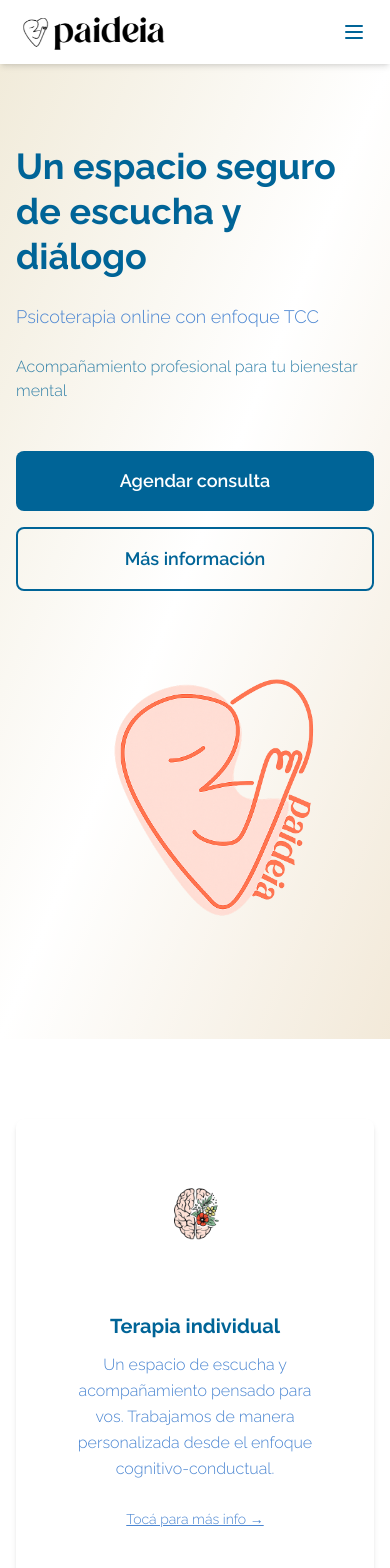
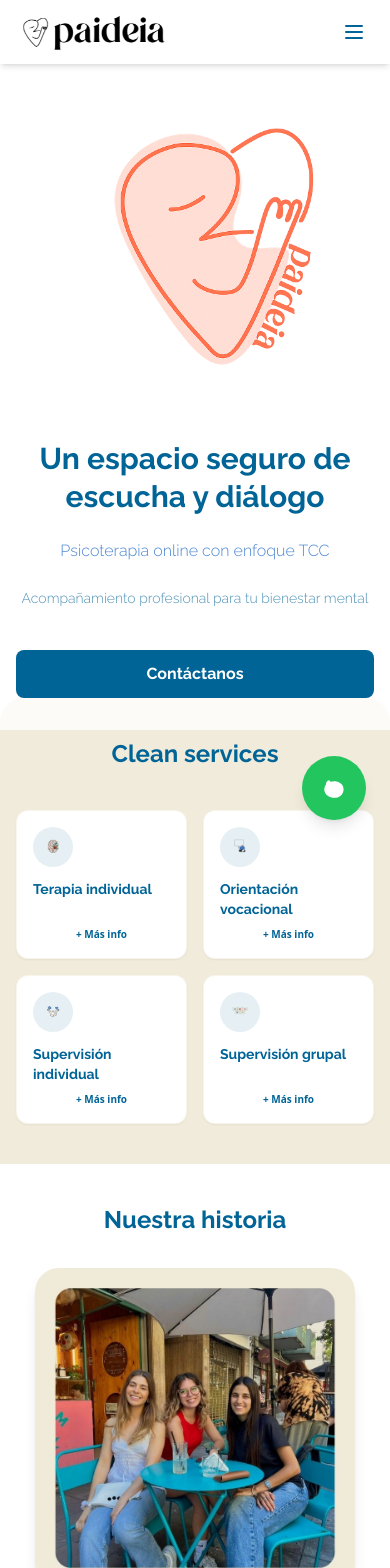
Before and after one commit to matiasizzo/paideia, a React (Vite) app: page / in a window 390 px wide. Shown: the top 1568 px of the page. Built offline with nearby package versions, Linux system fonts and the light colour scheme; a web font is replaced by a local one.

Commit message:
new style web

```diff
--- a/src/components/Contact.jsx
+++ b/src/components/Contact.jsx
@@ -1,134 +1,169 @@
-import { useState, useRef } from "react";
-import { Section } from "./common/Section";
-import { Button } from "./common/Button";
+import { useState } from "react";
 import { CONTENT } from "../constants/content";
-import emailjs from "@emailjs/browser";
-emailjs.init("qnha6sOiLTKZqwC0s");
-
 
 export default function Contact() {
-  const formRef = useRef(null);
-  const [isSending, setIsSending] = useState(false);
-  const [status, setStatus] = useState("");
+  const [formData, setFormData] = useState({
+    fullName: "",
+    phone: "",
+    email: "",
+    age: "",
+    servicio: "",
+    mensaje: "",
+  });
 
-const sendEmail = async (e) => {
-  e.preventDefault();
-  setIsSending(true);
-  setStatus("");
+  const [submitted, setSubmitted] = useState(false);
 
-  try {
-    await emailjs.sendForm(
-      "service_5zrened",
-      "template_begrnpk",
-      formRef.current
-      // ← SIN el 4to parámetro porque ya inicializaste arriba
-    );
-    setStatus("✅ ¡Gracias! Te contactaremos pronto. 😊");
-    formRef.current.reset();
-  } catch (error) {
-    setStatus("❌ Error al enviar. Intentá de nuevo.");
-    console.error("EmailJS error:", error);
-  } finally {
-    setIsSending(false);
-  }
+  const handleChange = (e) => {
+    const { name, value } = e.target;
+    setFormData((prev) => ({
+      ...prev,
+      [name]: value,
+    }));
   };
 
-  const sendWhatsApp = () => {
-    const name = formRef.current?.fullName?.value || "";
-    const phone = formRef.current?.phone?.value || "";
-    const servicio = formRef.current?.servicio?.value || "";
-    const mensaje = formRef.current?.mensaje?.value || "";
+  const handleSubmit = (e) => {
+    e.preventDefault();
+    console.log("Form submitted:", formData);
+    setSubmitted(true);
 
-    const text = `Hola! Soy ${name}.
-Servicio de interés: ${servicio}
-${mensaje}`;
-
-    const whatsappUrl = `https://wa.me/5491127272113?text=${encodeURIComponent(text)}`;
-    window.open(whatsappUrl, "_blank");
+    setTimeout(() => {
+      setFormData({
+        fullName: "",
+        phone: "",
+        email: "",
+        age: "",
+        servicio: "",
+        mensaje: "",
+      });
+      setSubmitted(false);
+    }, 3000);
   };
 
   return (
-    <Section id="contact" bgColor="bg-white">
-      <div className="max-w-2xl mx-auto space-y-8">
-        {/* Header */}
-        <div className="text-center space-y-4">
-          <h2 className="text-4xl md:text-5xl font-bold text-paideia-primary font-raleway">
-            {CONTENT.contact.title}
+    <>
+      {/* Sección Contact */}
+      <section id="contact-section" className="py-10 sm:py-16 lg:py-32 px-4 sm:px-6 lg:px-8 bg-paideia-cream/20">
+        <div className="max-w-3xl mx-auto">
+          {/* Título */}
+          <div className="text-center mb-8 lg:mb-12">
+            <h2 className="text-2xl sm:text-3xl lg:text-4xl font-bold text-paideia-primary font-raleway mb-2">
+              Contact
             </h2>
-          <p className="text-lg text-paideia-primary-light font-raleway font-light">
-            {CONTENT.contact.subtitle}
+            <p className="text-sm sm:text-base text-paideia-primary/70 font-raleway hidden lg:block">
+              Estaremos encantados de acompañarte
             </p>
           </div>
 
-        {/* Form */}
-        <form ref={formRef} onSubmit={sendEmail} className="space-y-6">
-          {CONTENT.contact.formFields.map((field) => (
-            <div key={field.name}>
-              <label
-                htmlFor={field.name}
-                className="block text-sm font-semibold text-paideia-primary font-raleway mb-2"
+          {/* Formulario */}
+          {!submitted ? (
+            <form id="contact-form" onSubmit={handleSubmit} className="space-y-4 lg:bg-white lg:rounded-2xl lg:shadow-sm lg:border lg:border-paideia-cream lg:p-8 lg:sm:p-12">
+              {/* Nombre y Teléfono */}
+              <div className="grid grid-cols-1 sm:grid-cols-2 gap-4">
+                <input
+                  type="text"
+                  name="fullName"
+                  value={formData.fullName}
+                  onChange={handleChange}
+                  required
+                  className="w-full px-4 py-3 bg-white border border-paideia-cream rounded-full focus:outline-none focus:ring-2 focus:ring-paideia-primary font-raleway text-sm lg:text-base placeholder-paideia-primary/50"
+                  placeholder="Nombre y apellido"
+                />
+                <input
+                  type="tel"
+                  name="phone"
+                  value={formData.phone}
+                  onChange={handleChange}
+                  required
+                  className="w-full px-4 py-3 bg-white border border-paideia-cream rounded-full focus:outline-none focus:ring-2 focus:ring-paideia-primary font-raleway text-sm lg:text-base placeholder-paideia-primary/50"
+                  placeholder="Número de teléfono/WhatsApp"
+                />
+              </div>
+
+              {/* Email y Edad */}
+              <div className="grid grid-cols-1 sm:grid-cols-2 gap-4">
+                <input
+                  type="email"
+                  name="email"
+                  value={formData.email}
+                  onChange={handleChange}
+                  required
+                  className="w-full px-4 py-3 bg-white border border-paideia-cream rounded-full focus:outline-none focus:ring-2 focus:ring-paideia-primary font-raleway text-sm lg:text-base placeholder-paideia-primary/50"
+                  placeholder="Correo electrónico"
+                />
+                <input
+                  type="number"
+                  name="age"
+                  value={formData.age}
+                  onChange={handleChange}
+                  required
+                  className="w-full px-4 py-3 bg-white border border-paideia-cream rounded-full focus:outline-none focus:ring-2 focus:ring-paideia-primary font-raleway text-sm lg:text-base placeholder-paideia-primary/50"
+                  placeholder="Edad"
+                />
+              </div>
+
+              {/* Servicio */}
+              <select
+                name="servicio"
+                value={formData.servicio}
+                onChange={handleChange}
+                required
+                className="w-full px-4 py-3 bg-white border border-paideia-cream rounded-full focus:outline-none focus:ring-2 focus:ring-paideia-primary font-raleway text-sm lg:text-base placeholder-paideia-primary/50"
               >
-                {field.label}
-                {field.required && <span className="text-paideia-coral-accent">*</span>}
-              </label>
+                <option value="">Qué servicio...</option>
+                <option value="Terapia individual">Terapia individual</option>
+                <option value="Orientación vocacional">Orientación vocacional</option>
+                <option value="Supervisión individual">Supervisión individual</option>
+                <option value="Supervisión grupal">Supervisión grupal</option>
+              </select>
 
-              {field.type === "textarea" ? (
+              {/* Mensaje */}
               <textarea
-                  id={field.name}
-                  name={field.name}
-                  required={field.required}
-                  rows="5"
-                  className="w-full px-4 py-3 rounded-lg border-2 border-paideia-cream focus:border-paideia-primary focus:outline-none font-raleway transition-colors"
-                  placeholder={`Tu ${field.label.toLowerCase()}...`}
+                name="mensaje"
+                value={formData.mensaje}
+                onChange={handleChange}
+                required
+                rows="4"
+                className="w-full px-4 py-3 bg-white border border-paideia-cream rounded-2xl focus:outline-none focus:ring-2 focus:ring-paideia-primary font-raleway text-sm lg:text-base placeholder-paideia-primary/50 resize-none"
+                placeholder="Cuéntanos..."
               />
-              ) : field.type === "select" ? (
-                <select
-                  id={field.name}
-                  name={field.name}
-                  required={field.required}
-                  className="w-full px-4 py-3 rounded-lg border-2 border-paideia-cream focus:border-paideia-primary focus:outline-none font-raleway transition-colors bg-white text-slate-700"
+
+              {/* Botón Enviar - Desktop y Mobile */}
+              <div className="pt-4">
+                <button
+                  type="submit"
+                  className="w-full bg-paideia-primary hover:bg-paideia-primary/90 text-white font-raleway font-bold py-3 px-6 rounded-lg transition-colors"
                 >
-                  {field.options.map((option) => (
-                    <option key={option.value} value={option.value}>
-                      {option.label}
-                    </option>
-                  ))}
-                </select>
-              ) : (
-                <input
-                  id={field.name}
-                  type={field.type}
-                  name={field.name}
-                  required={field.required}
-                  className="w-full px-4 py-3 rounded-lg border-2 border-paideia-cream focus:border-paideia-primary focus:outline-none font-raleway transition-colors"
-                  placeholder={`Tu ${field.label.toLowerCase()}...`}
-                />
-              )}
-            </div>
-          ))}
-
-          <Button type="submit" size="lg" variant="primary" className="w-full" disabled={isSending}>
-            {isSending ? "Enviando..." : "Enviar por Email"}
-          </Button>
-        </form>
-
-        {/* WhatsApp */}
-        <div className="text-center py-6">
-          <p className="text-sm text-slate-500 mb-3 font-raleway">O escribinos directo:</p>
-          <button
-            onClick={sendWhatsApp}
-            className="inline-flex items-center gap-2 bg-green-500 hover:bg-green-600 text-white px-6 py-3 rounded-lg font-semibold font-raleway transition-colors"
-          >
-            📱 WhatsApp (+54 9 11 2727-2113)
+                  Enviar por Email
                 </button>
               </div>
-
-        {status && (
-          <div className="text-center font-raleway py-4 px-6 rounded-lg bg-paideia-mint/20 border-2 border-paideia-mint">
-            {status}
+            </form>
+          ) : (
+            <div className="bg-paideia-primary/10 border-2 border-paideia-primary rounded-2xl p-8 text-center">
+              <svg className="w-12 h-12 text-paideia-primary mx-auto mb-3" fill="currentColor" viewBox="0 0 20 20">
+                <path fillRule="evenodd" d="M10 18a8 8 0 100-16 8 8 0 000 16zm3.707-9.293a1 1 0 00-1.414-1.414L9 10.586 7.707 9.293a1 1 0 00-1.414 1.414l2 2a1 1 0 001.414 0l4-4z" clipRule="evenodd" />
+              </svg>
+              <h3 className="text-lg lg:text-xl font-bold text-paideia-primary font-raleway mb-1">
+                ¡Gracias!
+              </h3>
+              <p className="text-xs lg:text-sm text-paideia-primary/70 font-raleway">
+                Te contactaremos pronto
+              </p>
             </div>
           )}
         </div>
-    </Section>
+      </section>
+
+      {/* Burbuja WhatsApp Flotante - Fija en toda la web */}
+      <a
+        href="https://wa.me/5491127272113"
+        target="_blank"
+        rel="noopener noreferrer"
+        className="fixed bottom-6 right-6 lg:bottom-8 lg:right-8 w-16 h-16 lg:w-20 lg:h-20 bg-green-500 hover:bg-green-600 text-white rounded-full shadow-lg hover:shadow-xl transition-all duration-300 flex items-center justify-center z-40 hover:scale-110"
+      >
+        <svg className="w-8 h-8 lg:w-10 lg:h-10" fill="currentColor" viewBox="0 0 24 24">
+          <path d="M17.472 14.382c-.297-.149-1.758-.867-2.03-.967-.273-.099-.471-.148-.67.15-.197.297-.767.966-.94 1.164-.173.199-.347.223-.644.075-.297-.15-1.255-.463-2.39-1.475-.883-.788-1.48-1.761-1.653-2.059-.173-.297-.018-.458.13-.606.134-.133.298-.347.446-.52.149-.174.198-.298.298-.497.099-.198.05-.371-.025-.52-.075-.149-.669-1.612-.916-2.207-.242-.579-.487-.5-.67-.51-.173-.008-.371-.01-.57-.01-.198 0-.52.074-.792.372-.272.297-1.04 1.016-1.04 2.479 0 1.462 1.065 2.875 1.213 3.074.149.198 2.096 3.2 5.076 4.487.709.306 1.262.489 1.694.625.712.227 1.36.195 1.871.118.571-.085 1.758-.719 2.006-1.413.248-.694.248-1.289.173-1.413-.074-.124-.272-.198-.57-.347m-5.421-7.403h-.004a9.87 9.87 0 00-5.031 1.378c-3.055 2.527-3.06 6.694-.014 9.188 1.396 1.141 3.54 1.856 5.44 1.856 1.555 0 3.062-.501 4.334-1.458 3.072-2.509 3.218-6.671.575-9.195a9.87 9.87 0 00-4.304-1.769zm7.773-0.327c-.956-1.294-2.471-2.203-4.096-2.441 1.624.227 3.139 1.137 4.096 2.441z"/>
+        </svg>
+      </a>
+    </>
   );
 }
--- a/src/components/Hero.jsx
+++ b/src/components/Hero.jsx
@@ -2,43 +2,52 @@ import { Button } from "./common/Button";
 import { CONTENT } from "../constants/content";
 
 export default function Hero() {
+  const handleContactClick = () => {
+    const contactSection = document.getElementById("contact-section");
+    if (contactSection) {
+      contactSection.scrollIntoView({ behavior: "smooth" });
+    }
+  };
+
   return (
-    <section className="bg-gradient-to-br from-paideia-cream via-white to-paideia-coral/10 py-20 px-4 sm:px-6 lg:px-8 min-h-screen flex items-center">
-      <div className="max-w-6xl mx-auto w-full">
-        <div className="flex flex-col md:flex-row gap-12 items-center justify-between">
-          {/* Contenido */}
-          <div className="flex flex-col justify-center space-y-6 flex-1">
-            <div>
-              <h1 className="text-4xl sm:text-5xl md:text-6xl font-bold text-paideia-primary font-raleway leading-tight">
-                {CONTENT.hero.title}
-              </h1>
+    <section className="bg-white pt-6 pb-8 sm:py-16 lg:py-32 px-4 sm:px-6 lg:px-8">
+      <div className="max-w-7xl mx-auto">
+        {/* Mobile: Stack vertical | Desktop: Grid 2 columnas */}
+        <div className="flex flex-col lg:grid lg:grid-cols-2 lg:gap-16 lg:items-center">
+
+          {/* Logo - Mobile: Arriba | Desktop: Izquierda */}
+          <div className="flex items-center justify-center lg:order-1 mb-8 lg:mb-0">
+            <div className="w-full max-w-xs">
+              <img
+                src="/images/logo.png"
+                alt="Paideia Logo"
+                className="w-full h-auto object-contain"
+              />
             </div>
+          </div>
 
-            <p className="text-lg sm:text-xl text-paideia-primary-light font-raleway font-light">
+          {/* Contenido - Mobile: Centro | Desktop: Derecha */}
+          <div className="flex flex-col justify-center space-y-6 lg:order-2 text-center lg:text-left">
+            <h1 className="text-3xl sm:text-4xl lg:text-5xl font-bold text-paideia-primary font-raleway leading-tight">
+              {CONTENT.hero.title}
+            </h1>
+
+            <p className="text-base sm:text-lg text-paideia-primary-light font-raleway font-light">
               {CONTENT.hero.subtitle}
             </p>
 
-            <p className="text-base sm:text-lg text-paideia-primary/80 font-raleway">
+            <p className="text-sm sm:text-base text-paideia-primary/70 font-raleway leading-relaxed">
               {CONTENT.hero.description}
             </p>
 
-            <div className="flex flex-col sm:flex-row gap-4 pt-6">
-              <Button size="lg" variant="primary">
-                {CONTENT.hero.cta}
-              </Button>
-              <Button size="lg" variant="outline">
-                Más información
-              </Button>
+            <div className="flex flex-col gap-3 pt-4">
+              <button
+                onClick={handleContactClick}
+                className="w-full lg:w-auto bg-paideia-primary hover:bg-paideia-primary/90 text-white font-raleway font-bold py-3 px-8 rounded-lg transition-colors"
+              >
+                Contáctanos
+              </button>
             </div>
-          </div>
-
-          {/* Logo SVG */}
-          <div className="flex items-center justify-center flex-1">
-            <img
-              src="/images/logo.png"
-              alt="Paideia Logo"
-              className="w-full max-w-xs h-auto object-contain"
-            />
           </div>
         </div>
       </div>
--- a/src/components/Nosotros.jsx
+++ b/src/components/Nosotros.jsx
@@ -1,34 +1,37 @@
-import { Section } from "./common/Section";
 import { CONTENT } from "../constants/content";
 
-export default function Nosotros() {  // ← Cambia nombre función
+export default function About() {
   return (
-    <Section id="nosotros" bgColor="bg-paideia-cream/20">  {/* id=team → id=nosotros */}
-      <div className="max-w-5xl mx-auto py-20">
-        {/* Header */}
-        <div className="text-center space-y-6 mb-16">
-          <h2 className="text-4xl md:text-5xl font-raleway-semibold text-paideia-primary">
-            Nuestra historia
-          </h2>
-        </div>
+    <section className="py-10 sm:py-16 lg:py-32 px-4 sm:px-6 lg:px-8 bg-white">
+      <div className="max-w-3xl mx-auto text-center lg:text-center">
+        {/* Título */}
+        <h2 className="text-2xl sm:text-3xl lg:text-4xl font-bold text-paideia-primary font-raleway mb-8">
+          {CONTENT.nosotros.title}
+        </h2>
 
-        {/* Imagen + Texto */}
-        <div className="grid lg:grid-cols-2 gap-12 items-center">
-          <div>
+        {/* Imagen */}
+        <div className="flex justify-center mb-8 lg:mb-10">
+          <div className="w-full max-w-xs lg:max-w-sm">
             <img
               src={CONTENT.nosotros.image}
               alt="Equipo Paideia"
-              className="w-full h-[500px] lg:h-[600px] mx-auto object-contain"
+              className="w-full h-auto rounded-3xl shadow-lg object-cover aspect-square"
             />
           </div>
+        </div>
 
-          <div className="space-y-6 prose prose-lg max-w-none">
-            <p className="font-raleway-light text-xl text-paideia-primary-light leading-relaxed whitespace-pre-wrap">
-              {CONTENT.nosotros.text}
+        {/* Texto */}
+        <div className="space-y-4 max-w-2xl mx-auto">
+          {CONTENT.nosotros.text.split('\n\n').map((paragraph, index) => (
+            <p
+              key={index}
+              className="text-sm sm:text-base text-paideia-primary/70 font-raleway leading-relaxed"
+            >
+              {paragraph}
             </p>
-          </div>
+          ))}
         </div>
       </div>
-    </Section>
+    </section>
   );
 }
--- a/src/components/Services.jsx
+++ b/src/components/Services.jsx
@@ -1,55 +1,132 @@
 import { useState } from "react";
-import { Section } from "./common/Section";
-import { Card } from "./common/Card";
 import { CONTENT } from "../constants/content";
-import { ServiceModal } from "./ServiceModal";
 
 export default function Services() {
-  const [openService, setOpenService] = useState(null);
+  const [selectedService, setSelectedService] = useState(null);
 
   return (
-    <Section id="services" bgColor="bg-white">
-      <div className="space-y-12">
-        {/* Header igual... */}
+    <section className="py-10 sm:py-16 px-4 sm:px-6 lg:px-8 bg-paideia-cream/20 rounded-t-3xl -mt-8 lg:mt-0 lg:rounded-none">
+      <div className="max-w-7xl mx-auto">
+        {/* Título */}
+        <div className="text-center mb-10 sm:mb-16">
+          <h2 className="text-2xl sm:text-3xl lg:text-4xl font-bold text-paideia-primary font-raleway mb-2">
+            Clean services
+          </h2>
+        </div>
 
-        {/* Services Grid */}
-        <div className="grid grid-cols-1 md:grid-cols-2 lg:grid-cols-4 gap-6">
+        {/* Grid: 2 cols en mobile, 4 cols en desktop */}
+        <div className="grid grid-cols-2 lg:grid-cols-4 gap-4 lg:gap-6 max-w-md lg:max-w-full mx-auto">
           {CONTENT.services.map((service) => (
-<Card
+            <div
               key={service.id}
-  className="group relative bg-paideia-cream border border-transparent hover:border-paideia-mint/30 rounded-2xl overflow-hidden transition-all duration-500 ease-out hover:shadow-xl hover:scale-[1.02]"
+              onClick={() => setSelectedService(service)}
+              className="bg-white rounded-xl lg:rounded-2xl shadow-sm hover:shadow-xl transition-all duration-300 overflow-hidden border border-paideia-cream/50 p-4 lg:p-6 flex flex-col h-full cursor-pointer hover:scale-105 active:scale-95"
             >
-    <div className="space-y-4 text-center p-6 h-full flex flex-col justify-between"
-      onClick={() => setOpenService(service)}>
-      {/* Tu imagen perfecta */}
+              {/* Icono */}
+              <div className="mb-3 lg:mb-4">
+                <div className="w-10 h-10 lg:w-14 lg:h-14 rounded-full bg-paideia-primary/10 flex items-center justify-center">
                   <img
                     src={service.icon}
                     alt={service.title}
-  className="w-24 h-24 md:w-32 md:h-32 mx-auto mb-8 object-contain"  // ← SIN COVER/PADDING
+                    className="w-6 h-6 lg:w-8 lg:h-8 object-contain"
                   />
+                </div>
+              </div>
 
-      <div className="space-y-3 flex-1">
-        <h3 className="text-xl font-bold text-paideia-primary font-raleway group-hover:text-paideia-mint transition-colors">
+              {/* Título */}
+              <h3 className="text-sm lg:text-lg font-bold text-paideia-primary font-raleway mb-2 lg:mb-3">
                 {service.title}
               </h3>
-        <p className="text-paideia-primary-light font-raleway font-light leading-relaxed">
+
+              {/* Descripción - solo en desktop */}
+              <p className="hidden lg:block text-sm text-paideia-primary/70 font-raleway leading-relaxed mb-4 flex-grow">
                 {service.description}
               </p>
+
+              {/* Botón Más info */}
+              <button className="text-[10px] lg:text-sm font-semibold text-paideia-primary hover:text-paideia-primary-light transition-colors mt-auto">
+                + Más info
+              </button>
             </div>
-
-      {/* "Ver más" solo visual */}
-      <div className="pt-2">
-        <span className="text-sm font-medium text-paideia-primary-light underline font-raleway group-hover:text-paideia-mint transition-colors">
-          Tocá para más info →
-        </span>
-      </div>
-    </div>
-  </Card>
           ))}
         </div>
       </div>
 
-      <ServiceModal service={openService} onClose={() => setOpenService(null)} />
-    </Section>
+      {/* Modal */}
+      {selectedService && (
+        <div className="fixed inset-0 bg-black/50 flex items-center justify-center p-4 z-50">
+          <div className="bg-white rounded-2xl shadow-2xl max-w-2xl w-full max-h-[90vh] overflow-y-auto">
+            {/* Header modal */}
+            <div className="sticky top-0 bg-white border-b border-paideia-cream p-6 flex items-center justify-between">
+              <div className="flex items-center gap-4">
+                <div className="w-12 h-12 rounded-full bg-paideia-primary/10 flex items-center justify-center">
+                  <img
+                    src={selectedService.icon}
+                    alt={selectedService.title}
+                    className="w-7 h-7 object-contain"
+                  />
+                </div>
+                <h2 className="text-2xl font-bold text-paideia-primary font-raleway">
+                  {selectedService.title}
+                </h2>
+              </div>
+              <button
+                onClick={() => setSelectedService(null)}
+                className="text-paideia-primary/60 hover:text-paideia-primary transition-colors"
+              >
+                <svg className="w-6 h-6" fill="none" stroke="currentColor" viewBox="0 0 24 24">
+                  <path strokeLinecap="round" strokeLinejoin="round" strokeWidth={2} d="M6 18L18 6M6 6l12 12" />
+                </svg>
+              </button>
+            </div>
+
+            {/* Body modal */}
+            <div className="p-6 space-y-6">
+              {/* Descripción */}
+              <div>
+                <h3 className="text-lg font-bold text-paideia-primary font-raleway mb-3">
+                  Descripción
+                </h3>
+                <p className="text-paideia-primary/70 font-raleway leading-relaxed">
+                  {selectedService.description}
+                </p>
+              </div>
+
+              {/* ¿Cómo funciona? */}
+              <div>
+                <h3 className="text-lg font-bold text-paideia-primary font-raleway mb-3">
+                  ¿Cómo funciona?
+                </h3>
+                <p className="text-paideia-primary/70 font-raleway leading-relaxed">
+                  {selectedService.howItWorks}
+                </p>
+              </div>
+
+              {/* Botones de acción */}
+              <div className="flex gap-3 pt-4">
+                <button
+                  onClick={() => {
+                    const contactSection = document.getElementById("contact-section");
+                    if (contactSection) {
+                      contactSection.scrollIntoView({ behavior: "smooth" });
+                      setSelectedService(null);
+                    }
+                  }}
+                  className="flex-1 bg-paideia-primary hover:bg-paideia-primary/90 text-white font-raleway font-bold py-3 px-6 rounded-lg transition-colors"
+                >
+                  Contactar
+                </button>
+                <button
+                  onClick={() => setSelectedService(null)}
+                  className="flex-1 bg-paideia-cream hover:bg-paideia-cream/80 text-paideia-primary font-raleway font-bold py-3 px-6 rounded-lg transition-colors border border-paideia-cream"
+                >
+                  Cerrar
+                </button>
+              </div>
+            </div>
+          </div>
+        </div>
+      )}
+    </section>
   );
 }
```
Also changed, not shown: 1 other file (tests, documents, lock files or other folders). Lines whose indentation alone changed are shown as unchanged.
